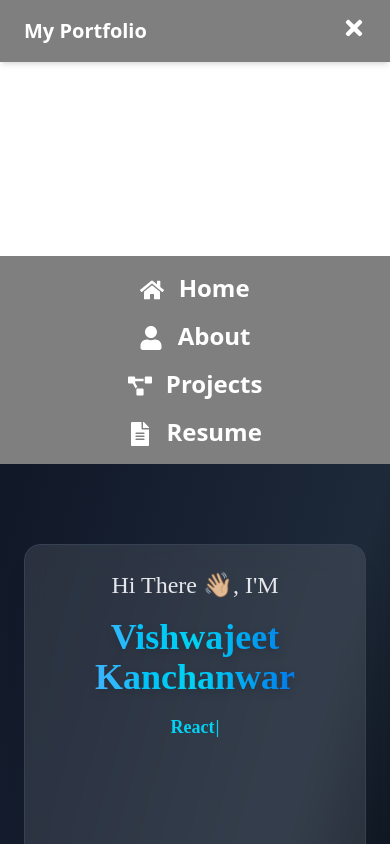
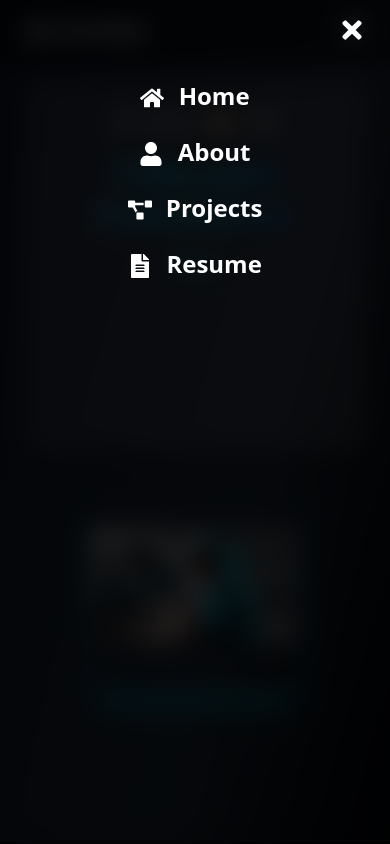
Before and after one commit to Vishwa9922/Portfolio, a React (Vite) app: page / in a window 390 px wide. Both pictures are taken after a click on the button 354 px from the left and 28 px from the top of the page. Shown: the top 844 px of the page. Built offline with nearby package versions, Linux system fonts and the light colour scheme.

Commit message:
Update Navbar.jsx

```diff
--- a/src/Components/Navbar.jsx
+++ b/src/Components/Navbar.jsx
@@ -11,6 +11,7 @@ export default function Navbar() {
 
   return (
     <>
+      {/* Navbar */}
       <nav className="fixed top-0 left-0 w-full bg-black/50 backdrop-blur-md text-white px-6 py-4 flex justify-between items-center z-50 shadow-md">
         <h1 className="text-xl font-bold">My Portfolio</h1>
 
@@ -38,10 +39,18 @@ export default function Navbar() {
         </div>
       </nav>
 
-      {/* Mobile Menu Overlay */}
+      {/* Mobile Menu */}
       {isOpen && (
-        <div className={`md:hidden overflow-hidden transition-all duration-300 ${isOpen ? "mt-64" : "mt-16" }`}>
-  <div className="flex flex-col items-center space-y-4 bg-black/50 backdrop-blur-sm py-4">
+        <div className="md:hidden fixed top-0 left-0 w-full h-screen z-[60] bg-black/80 backdrop-blur-md flex flex-col items-center space-y-6 pt-20">
+          {/* Close Button */}
+          <button
+            className="absolute top-4 right-6 text-white hover:text-red-400 transition-colors"
+            onClick={toggleMenu}
+          >
+            <FaTimes size={28} />
+          </button>
+
+          {/* Menu Links */}
           <Link to="/" onClick={toggleMenu} className="text-2xl font-semibold text-white hover:text-blue-400 transition-colors duration-300">
             <FaHome className="inline mr-2" /> Home
           </Link>
@@ -55,7 +64,6 @@ export default function Navbar() {
             <FaFileAlt className="inline mr-2" /> Resume
           </Link>
         </div>
-</div>
       )}
     </>
   );
```
Lines whose indentation alone changed are shown as unchanged.
